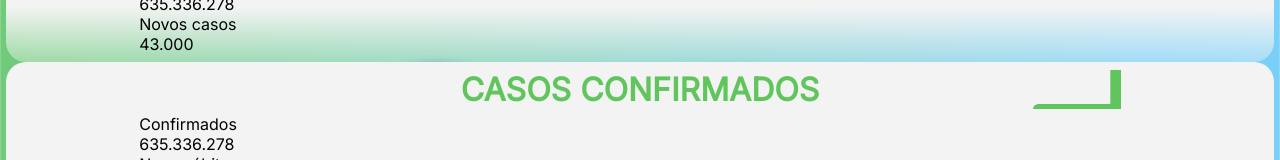
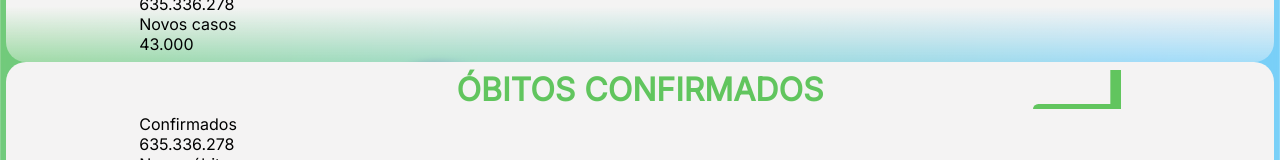
Before and after one commit to Klivinsthon/monitoramento-covid, a React (Create React App) app: page / in a window 1280 px wide. Shown: the part 231-391 px from the top of the page. Built offline with nearby package versions, Linux system fonts and the light colour scheme.

Commit message:
Título de óbitos retificado

```diff
--- a/src/components/interface/interface.js
+++ b/src/components/interface/interface.js
@@ -36,7 +36,7 @@ function Interface() {
                                     shrink-0
                                     w-60 sm:w-72 md:w-80">
                         <h1 className="titulo titulo-obitos
-                                       text-lg md:text-xl">CASOS CONFIRMADOS</h1>
+                                       text-lg md:text-xl">ÓBITOS CONFIRMADOS</h1>
                         <div className="infos-detalhadas
                                         sm:pl-4">
                             <div className="text-sm"><span>Confirmados</span></div>
```
